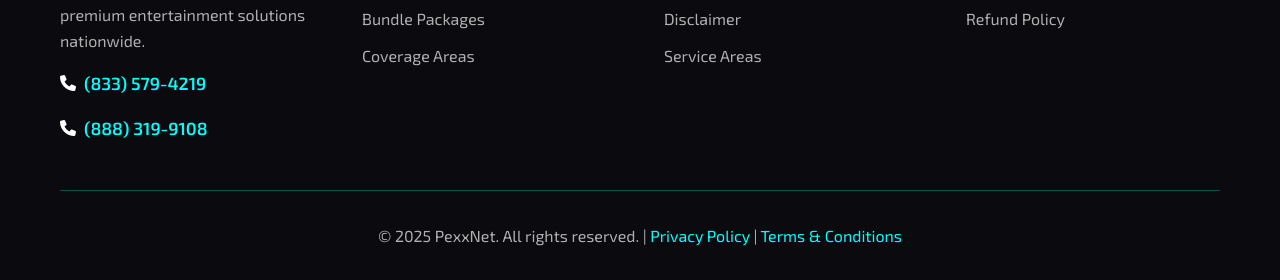
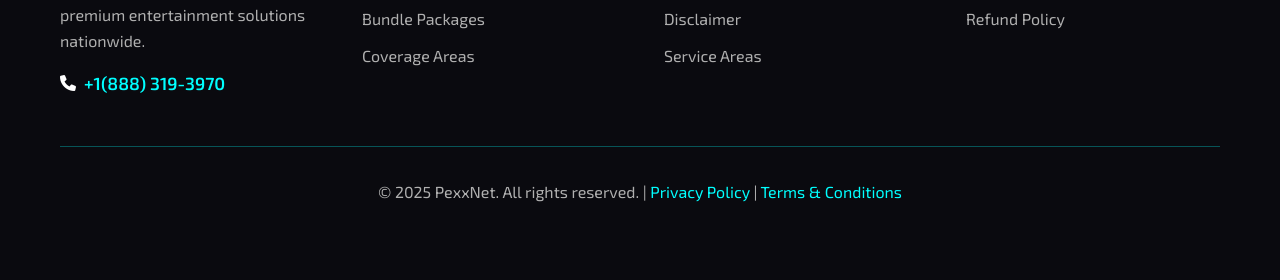
Before and after one commit to pexxnet/pexx-net, a website built with Vite: page refund-policy.html in a window 1280 px wide. Shown: the part 1756-2036 px from the top of the page. After the commit the page ends 1992 px from the top, so only its background shows below. Built offline with nearby package versions, Linux system fonts and the light colour scheme.

Commit message:
Update refund-policy.html

```diff
--- a/refund-policy.html
+++ b/refund-policy.html
@@ -28,7 +28,7 @@
                 <li><a href="index.html#plans" class="nav-link">Plans</a></li>
                 <li><a href="index.html#coverage" class="nav-link">Coverage</a></li>
                 <li><a href="index.html#faq" class="nav-link">FAQ</a></li>
-                <li><a href="tel:+18335794219" class="nav-link phone-link">📞 (833) 579-4219</a></li>
+                <li><a href="tel:+18883193970" class="nav-link phone-link">📞 +1(888) 319-3970</a></li>
             </ul>
             <div class="nav-toggle">
                 <span class="bar"></span>
@@ -98,14 +98,10 @@
                         nationwide.</p>
                     <div class="footer-phone">
                         <i class="fas fa-phone"></i>
-                        <a href="tel:+18335794219">(833) 579-4219</a>
+                        <a href="tel:+18883193970">+1(888) 319-3970</a>
                     </div>
 
-                        <div class="footer-phone">
-                        <i class="fas fa-phone"></i>
-                         <a href="tel:+18883199108">(888) 319-9108</a>
 
-                    </div>
                 </div>
                 <div class="footer-section">
                     <h4>Services</h4>
```
